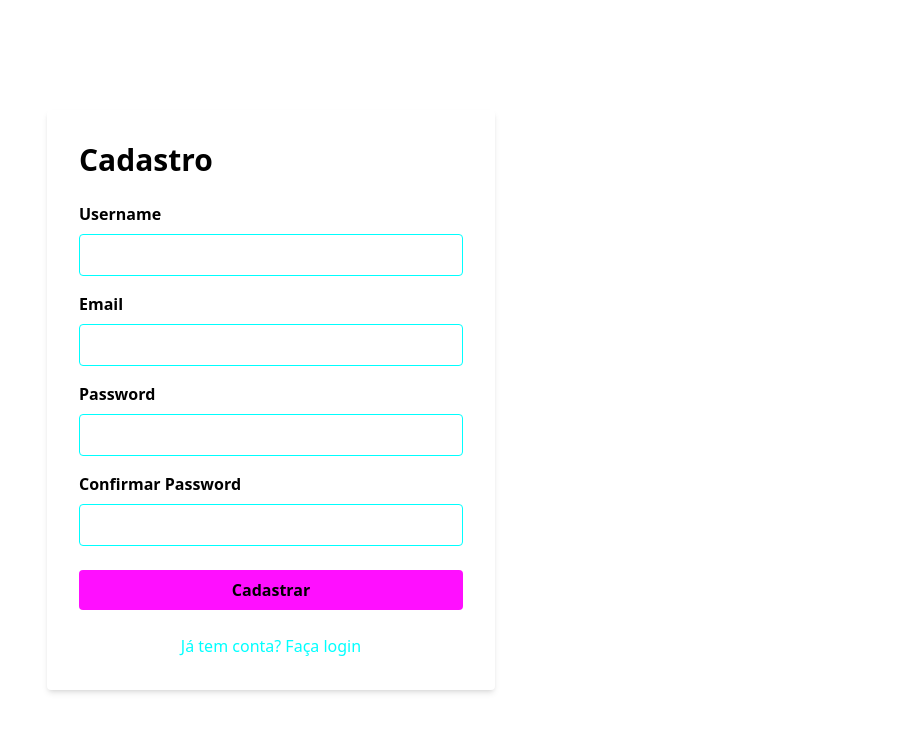
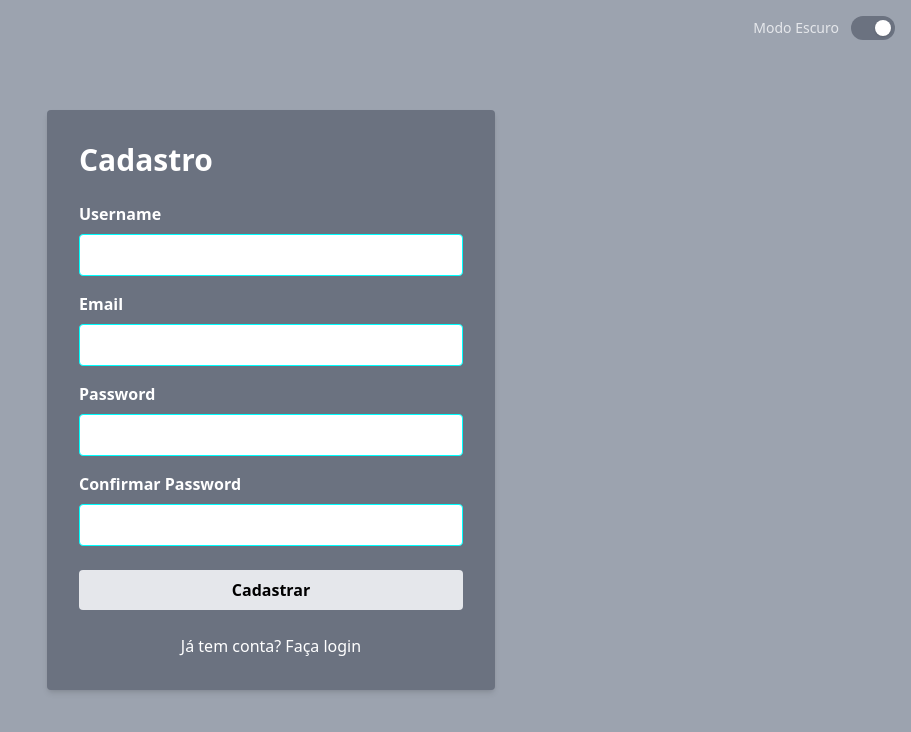
Before and after one commit to patrickwsl/case2-frontend, a Next.js app: page /register in a window 1280 px wide. Shown: the top 732 px of the page, without its empty margins (369-1280 px from the left). Built offline with nearby package versions, Linux system fonts and the light colour scheme.

Commit message:
Fix: Adjustment in styles

```diff
--- a/src/app/page.tsx
+++ b/src/app/page.tsx
@@ -4,9 +4,9 @@ import { useForm } from 'react-hook-form'
 import { useState } from 'react'
 import { useRouter } from 'next/navigation'
 import Link from 'next/link'
-import ThemeToggle from '@/components/ThemeToggle'
 import Image from 'next/image'
 import { loginUser } from '@/services/user/data'
+import { useTheme } from '@/context/ThemeContext'
 
 type LoginForm = {
   username: string
@@ -15,6 +15,7 @@ type LoginForm = {
 
 export default function LoginPage() {
   const { register, handleSubmit } = useForm<LoginForm>()
+  const { theme, toggleTheme } = useTheme()
   const [error, setError] = useState<string | null>(null)
   const router = useRouter()
 
@@ -30,14 +31,27 @@ export default function LoginPage() {
 
   return (
     <div className="min-h-screen flex flex-col items-center justify-center bg-white dark:bg-black p-6 relative">
-      <ThemeToggle />
+      <div className="absolute top-4 right-4 flex items-center gap-3">
+        <span className="text-sm font-medium text-gray-800 dark:text-gray-200">
+          {theme === "light" ? "Modo Claro" : "Modo Escuro"}
+        </span>
+        <button
+          onClick={toggleTheme}
+          aria-label="Alternar tema"
+          className={`relative inline-flex h-6 w-11 items-center rounded-full transition-colors duration-300
+            ${theme === "light" ? "bg-gray-300" : "bg-gray-500"}`}
+        >
+          <span
+            className={`inline-block h-4 w-4 transform rounded-full bg-white shadow transition-transform duration-300
+              ${theme === "light" ? "translate-x-1" : "translate-x-6"}`}
+          />
+        </button>
+      </div>
 
-      {/* Logo centralizado no topo */}
       <div className="absolute top-8 left-1/2 -translate-x-1/2 drop-shadow-[0_0_10px_rgba(0,0,0,0.6)] dark:drop-shadow-[0_0_10px_rgba(255,255,255,0.8)]">
         <Image src="/componente.svg" alt="Logo" width={126} height={40} />
       </div>
 
-      {/* Formulário no centro */}
       <form
         onSubmit={handleSubmit(onSubmit)}
         className="bg-white dark:bg-black p-8 rounded shadow-md dark:shadow-[0_0_15px_#fff] w-full max-w-md text-neonBlue dark:text-white mt-20 rounded border border-black dark:border-neonBlue"
--- a/src/app/register/page.tsx
+++ b/src/app/register/page.tsx
@@ -4,6 +4,7 @@ import { useForm } from 'react-hook-form'
 import { useState } from 'react'
 import { useRouter } from 'next/navigation'
 import Link from 'next/link'
+import { useTheme } from '@/context/ThemeContext'
 
 type RegisterForm = {
   username: string
@@ -13,7 +14,8 @@ type RegisterForm = {
 }
 
 export default function RegisterPage() {
-  const { register, handleSubmit, watch } = useForm<RegisterForm>()
+  const { register, handleSubmit } = useForm<RegisterForm>()
+  const { theme, toggleTheme } = useTheme()
   const [error, setError] = useState<string | null>(null)
   const router = useRouter()
 
@@ -24,52 +26,69 @@ export default function RegisterPage() {
       return
     }
     try {
-      // Mock: só simula sucesso e vai pra home direto
       alert('Cadastro realizado com sucesso!')
       router.push('/home')
-    } catch (err) {
+    } catch {
       setError('Erro ao cadastrar')
     }
   }
 
   return (
-    <div className="min-h-screen flex items-center justify-center bg-black dark:bg-white p-6">
+    <div className="min-h-screen flex items-center justify-center bg-gray-400 dark:bg-gray-400 p-6 relative">
+
+      <div className="absolute top-4 right-4 flex items-center gap-3">
+        <span className="text-sm font-medium text-gray-800 dark:text-gray-200">
+          {theme === "light" ? "Modo Claro" : "Modo Escuro"}
+        </span>
+        <button
+          onClick={toggleTheme}
+          aria-label="Alternar tema"
+          className={`relative inline-flex h-6 w-11 items-center rounded-full transition-colors duration-300
+            ${theme === "light" ? "bg-gray-300" : "bg-gray-500"}`}
+        >
+          <span
+            className={`inline-block h-4 w-4 transform rounded-full bg-white shadow transition-transform duration-300
+              ${theme === "light" ? "translate-x-1" : "translate-x-6"}`}
+          />
+        </button>
+      </div>
+
       <form
         onSubmit={handleSubmit(onSubmit)}
-        className="bg-black dark:bg-white p-8 rounded shadow-md w-full max-w-md text-neonBlue dark:text-black"
+        className="bg-gray-300 dark:bg-gray-500 p-8 rounded shadow-md w-full max-w-md"
       >
-        <h1 className="text-3xl font-bold mb-6 select-none">Cadastro</h1>
+        <h1 className="text-black dark:text-white text-3xl font-bold mb-6 select-none">Cadastro</h1>
 
-        <label className="block mb-2 font-semibold">Username</label>
+        <label className="text-black dark:text-white block mb-2 font-semibold">Username</label>
         <input
           {...register('username')}
-          className="w-full p-2 mb-4 rounded border border-neonBlue bg-black dark:bg-white text-neonBlue dark:text-black focus:outline-none"
+          className="w-full p-2 mb-4 rounded border border-neonBlue bg-gray-500 dark:bg-white text-neonBlue dark:text-black focus:outline-none"
         />
 
-        <label className="block mb-2 font-semibold">Email</label>
+        <label className="text-black dark:text-white block mb-2 font-semibold">Email</label>
         <input
           {...register('email')}
           type="email"
-          className="w-full p-2 mb-4 rounded border border-neonBlue bg-black dark:bg-white text-neonBlue dark:text-black focus:outline-none"
+          className="w-full p-2 mb-4 rounded border border-neonBlue bg-gray-500 dark:bg-white text-neonBlue dark:text-black focus:outline-none"
         />
 
-        <label className="block mb-2 font-semibold">Password</label>
+        <label className="text-black dark:text-white block mb-2 font-semibold">Password</label>
         <input
           {...register('password')}
           type="password"
-          className="w-full p-2 mb-4 rounded border border-neonBlue bg-black dark:bg-white text-neonBlue dark:text-black focus:outline-none"
+          className="w-full p-2 mb-4 rounded border border-neonBlue bg-gray-500 dark:bg-white text-neonBlue dark:text-black focus:outline-none"
         />
 
-        <label className="block mb-2 font-semibold">Confirmar Password</label>
+        <label className="text-black dark:text-white block mb-2 font-semibold">Confirmar Password</label>
         <input
           {...register('confirmPassword')}
           type="password"
-          className="w-full p-2 mb-6 rounded border border-neonBlue bg-black dark:bg-white text-neonBlue dark:text-black focus:outline-none"
+          className="w-full p-2 mb-6 rounded border border-neonBlue bg-gray-500 dark:bg-white text-neonBlue dark:text-black focus:outline-none"
         />
 
         <button
           type="submit"
-          className="w-full bg-neonPink text-black py-2 rounded hover:bg-neonBlue transition font-semibold"
+          className="w-full bg-gray-200 dark:bg-gray-200 text-black dark:text-black py-2 rounded hover:bg-neonBlue dark:hover:bg-gray-400 transition font-semibold"
         >
           Cadastrar
         </button>
@@ -77,7 +96,7 @@ export default function RegisterPage() {
         {error && <p className="mt-4 text-red-500">{error}</p>}
 
         <div className="mt-6 text-center">
-          <Link href="/" className="text-neonBlue hover:text-neonPink">
+          <Link href="/" className="text-black hover:text-neonBlue dark:text-white dark:hover:text-neonBlue">
             Já tem conta? Faça login
           </Link>
         </div>
--- a/src/components/Header.tsx
+++ b/src/components/Header.tsx
@@ -17,7 +17,7 @@ export default function Header() {
 
   return (
     <header className="flex items-center justify-between px-6 py-4 bg-gray-200 dark:bg-gray-800 border-b border-black dark:border-neonBlue">
-      <div className="text-black dark:text-neonBlue font-bold text-xl select-none cursor-default">InvestSystem</div>
+      <div className="text-black dark:text-white font-bold text-xl select-none cursor-default">InvestSystem</div>
 
       <div className="flex items-center gap-4">
         <div className="flex items-center gap-3">
@@ -28,7 +28,7 @@ export default function Header() {
                 onClick={toggleTheme}
                 aria-label="Alternar tema"
                 className={`relative inline-flex h-6 w-11 items-center rounded-full transition-colors duration-300
-                ${theme === "light" ? "bg-gray-300" : "bg-indigo-500"}`}
+                ${theme === "light" ? "bg-gray-300" : "bg-gray-500"}`}
             >
                 <span
                 className={`inline-block h-4 w-4 transform rounded-full bg-white shadow transition-transform duration-300
@@ -40,7 +40,7 @@ export default function Header() {
         <button
           disabled={loading}
           onClick={logout}
-          className="bg-neonPink text-black px-3 py-1 rounded font-semibold hover:bg-neonBlue transition disabled:opacity-50"
+          className="bg-gray-300 dark:bg-gray-500 text-black dark:text-white px-3 py-1 rounded font-semibold hover:bg-gray-400 dark:hover:bg-gray-700 transition disabled:opacity-50"
         >
           Logout
         </button>
--- a/src/components/Sidebar.tsx
+++ b/src/components/Sidebar.tsx
@@ -18,8 +18,8 @@ export default function Sidebar({ onSelect, activePage }: SidebarProps) {
           className={`text-left px-4 py-2 rounded transition-colors
             ${
               activePage === page
-                ? 'bg-neonBlue text-black dark:bg-neonPink dark:text-black font-semibold'
-                : 'text-gray-700 dark:text-gray-300 hover:bg-gray-300 dark:hover:bg-gray-700'
+                ? 'bg-gray-300 text-black dark:bg-gray-500 dark:text-white font-semibold'
+                : 'text-black dark:text-gray-300 hover:bg-gray-300 dark:hover:bg-gray-700'
             }`}
         >
           {page[0].toUpperCase() + page.slice(1)}
```
Also changed, not shown: src/app/dashboard/index.tsx (+5 -5 lines).
